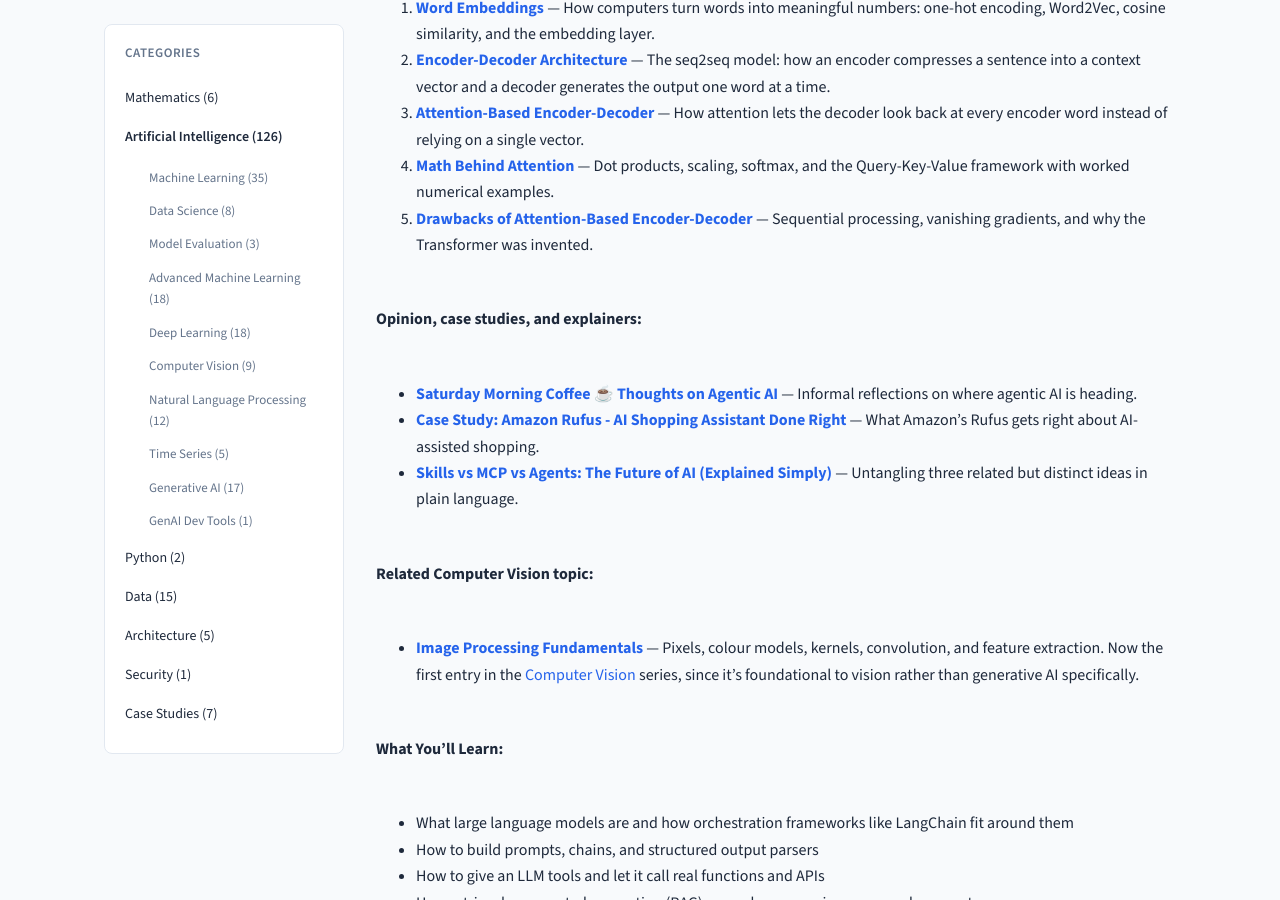
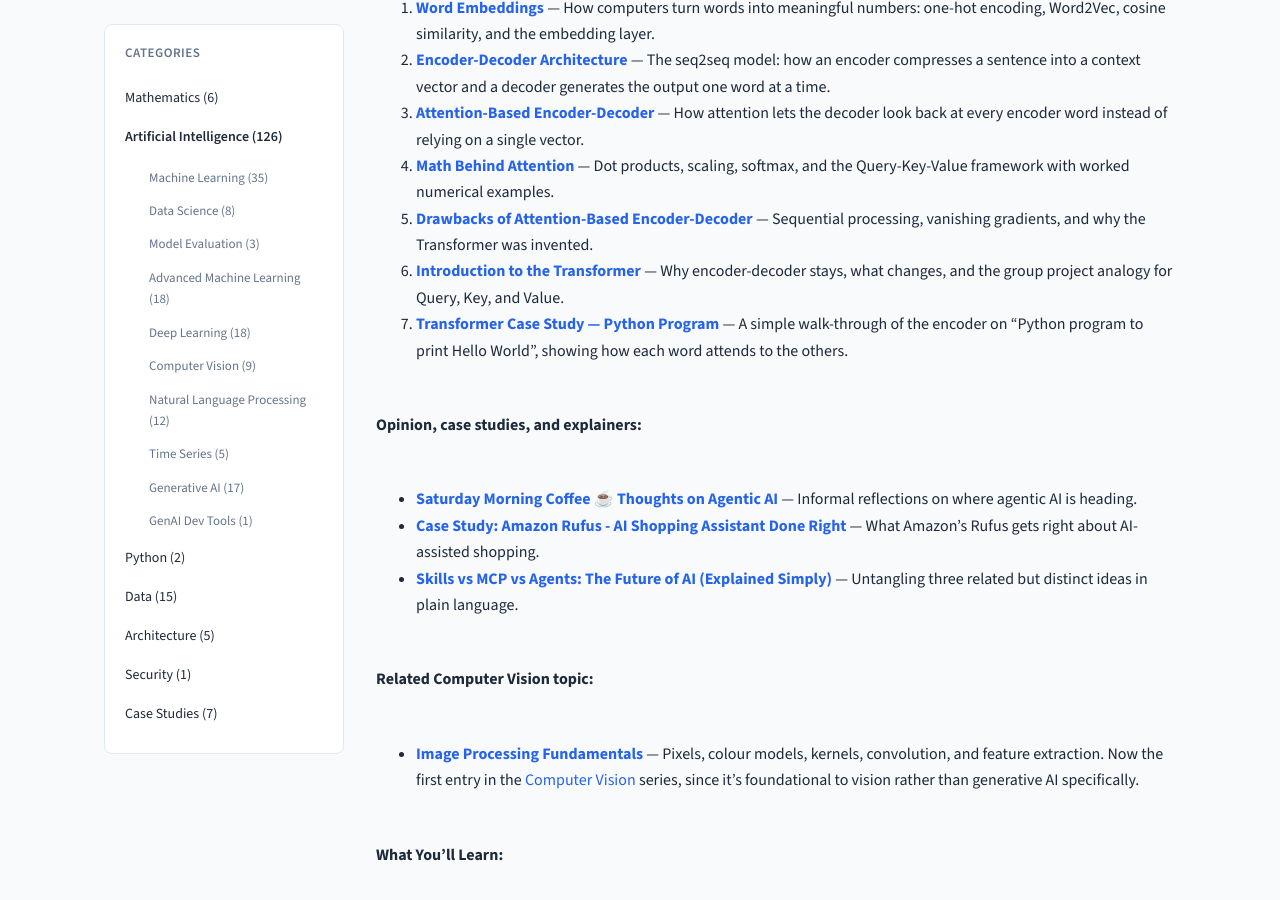
Before and after one commit to rilov/handbook, a Jekyll site: the page built from categories/generative-ai/index.md, in a window 1280 px wide and 900 px high, scrolled down 861 px. Built offline with Jekyll 4.4.1, drawn with Linux system fonts in a browser that asks for light colours.

Commit message:
Link Transformer Parts 6 and 7 from Generative AI category page
Co-Authored-By: Claude Opus 5.5 <noreply@anthropic.com>

```diff
--- a/categories/generative-ai/index.md
+++ b/categories/generative-ai/index.md
@@ -24,6 +24,8 @@ Learn about LLMs, LangChain, RAG, agents, and building AI-powered applications
 3. **[Attention-Based Encoder-Decoder]({{ site.baseurl }}/topics/dl-genai-attention-encoder-decoder/)** — How attention lets the decoder look back at every encoder word instead of relying on a single vector.
 4. **[Math Behind Attention]({{ site.baseurl }}/topics/dl-genai-attention-math/)** — Dot products, scaling, softmax, and the Query-Key-Value framework with worked numerical examples.
 5. **[Drawbacks of Attention-Based Encoder-Decoder]({{ site.baseurl }}/topics/dl-genai-attention-drawbacks/)** — Sequential processing, vanishing gradients, and why the Transformer was invented.
+6. **[Introduction to the Transformer]({{ site.baseurl }}/topics/dl-genai-transformer-intro/)** — Why encoder-decoder stays, what changes, and the group project analogy for Query, Key, and Value.
+7. **[Transformer Case Study — Python Program]({{ site.baseurl }}/topics/dl-genai-transformer-case-study/)** — A simple walk-through of the encoder on "Python program to print Hello World", showing how each word attends to the others.
 
 **Opinion, case studies, and explainers:**
 
```
